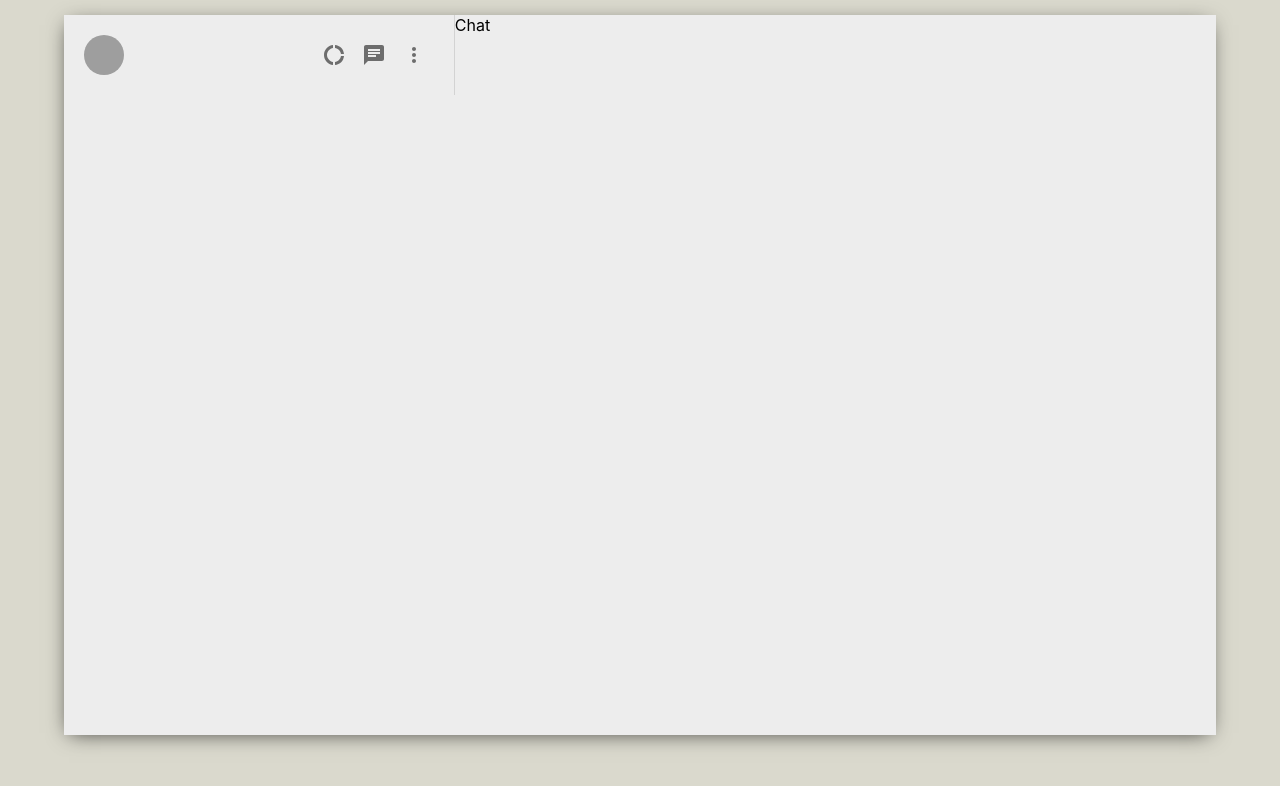
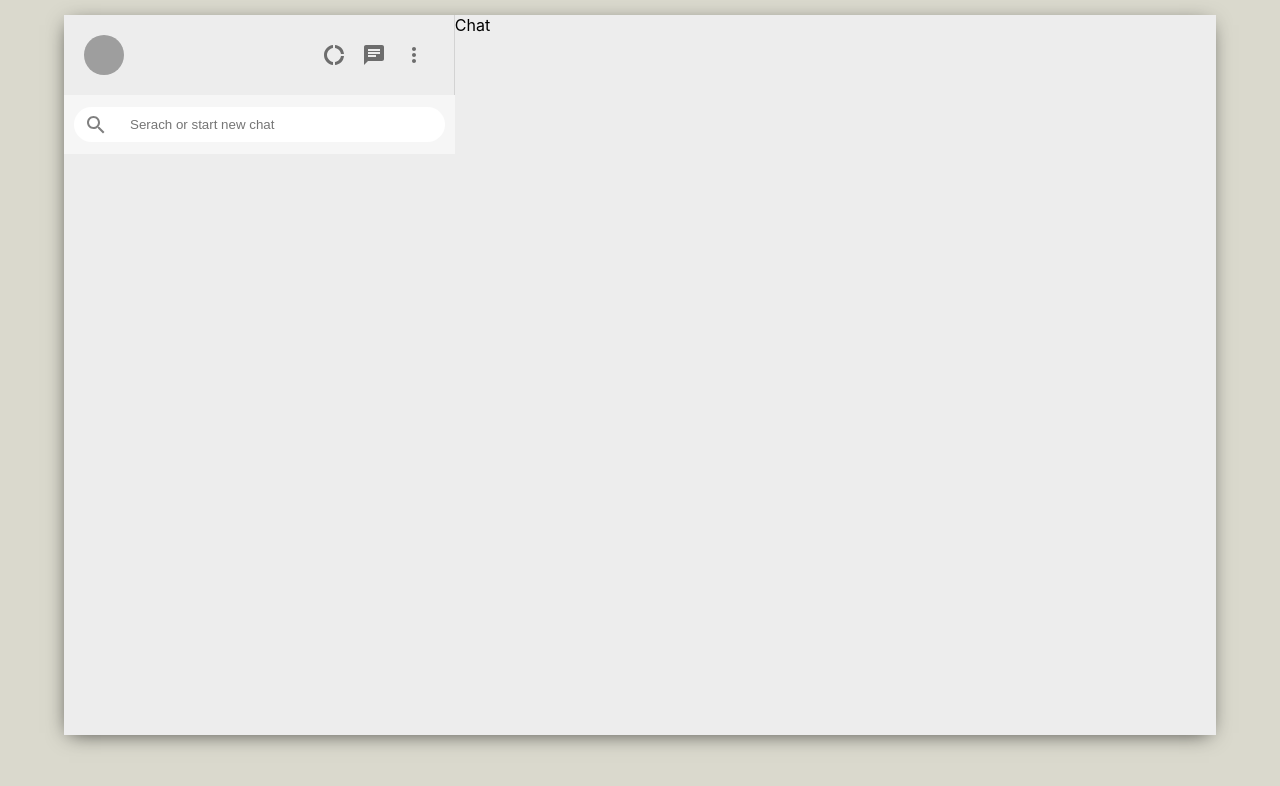
Before and after one commit to mehmetalperen/whatsapp-clone, a React (Create React App) app: page / in a window 1280 px wide. Shown: the top 786 px of the page. Built offline with nearby package versions, Linux system fonts and the light colour scheme; grey boxes are pictures that could not be loaded.

Commit message:
add search bar component

```diff
--- a/src/componenets/Sidebar.css
+++ b/src/componenets/Sidebar.css
@@ -17,7 +17,33 @@
   justify-content: space-between;
   min-width: 10vh;
 }
-.sidebar_headerRight > .MuiSvgIcon-root {
-  margin-right: 2vw;
-  font-size: 24px !important;
+
+.sidebar_search {
+  display: flex;
+  align-items: center;
+  background-color: #f6f6f6;
+  height: 39px;
+  padding: 10px;
 }
+
+.sidebar_searchContainer {
+  display: flex;
+  align-items: center;
+  background-color: white;
+  width: 100%;
+  height: 35px;
+  border-radius: 20px;
+}
+.sidebar_searchContainer > .MuiSvgIcon-root {
+  /* targetting the search icon in sidebar_serachContainer*/
+  color: gray;
+  padding: 10px;
+}
+
+.sidebar_searchContainer > input {
+  border: none;
+  margin-left: 10px;
+  outline-width: 0;
+  /*An outline is a border that appears around an element (outside the border) to indicate that it is selected or focused.
+  we get rid of  the blue box that appear on focus*/
+}
--- a/src/componenets/Sidebar.jsx
+++ b/src/componenets/Sidebar.jsx
@@ -4,6 +4,7 @@ import ChatIcon from "@mui/icons-material/Chat";
 import DonutLargeIcon from "@mui/icons-material/DonutLarge";
 import { Avatar, IconButton } from "@mui/material";
 import MoreVertIcon from "@mui/icons-material/MoreVert";
+import SearchOutlinedIcon from "@mui/icons-material/SearchOutlined";
 function Sidebar() {
   return (
     <div className="sidebar">
@@ -21,6 +22,13 @@ function Sidebar() {
           </IconButton>
         </div>
       </div>
+
+      <div className="sidebar_search">
+        <div className="sidebar_searchContainer">
+          <SearchOutlinedIcon />
+          <input type="text" placeholder="Serach or start new chat" />
+        </div>
+      </div>
     </div>
   );
 }
```
